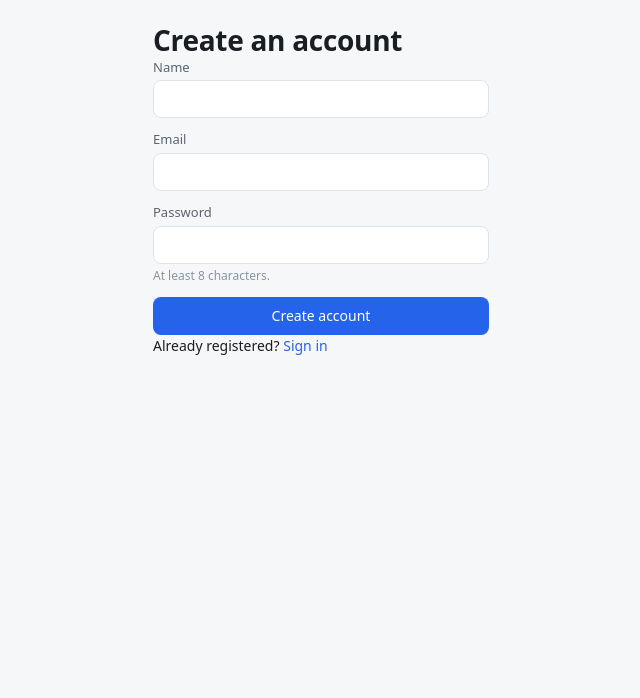
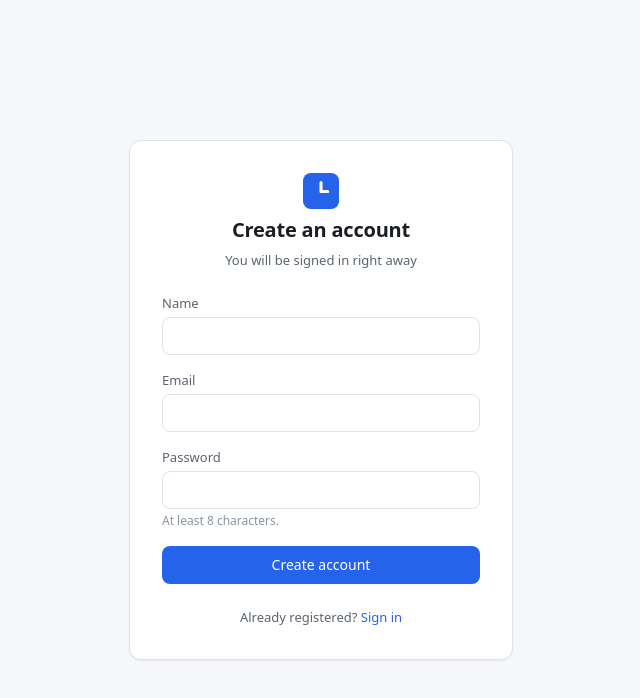
Before and after one commit to DenDiem/meeting-rooms-dendiem, a React (Vite) app in the folder apps/web/: page /register in a window 1280 px wide. Shown: the top 698 px of the page, without its empty margins (319-959 px from the left). Built offline with nearby package versions, Linux system fonts and the light colour scheme; no server answers.

Commit message:
feat(web): restyle auth screens

```diff
--- /dev/null
+++ b/apps/web/src/modules/auth/components/auth-card/AuthCard.module.scss
@@ -0,0 +1,44 @@
+.page {
+  display: grid;
+  min-height: 100dvh;
+  padding: var(--space-8) var(--space-4);
+  place-items: center;
+}
+
+.card {
+  background: var(--surface-card);
+  border: 1px solid var(--border-default);
+  border-radius: var(--radius-l);
+  box-shadow: var(--shadow-s);
+  display: grid;
+  gap: var(--space-5);
+  padding: var(--space-6);
+  width: var(--page-narrow-width);
+}
+
+.head {
+  display: grid;
+  gap: var(--space-2);
+  justify-items: center;
+  text-align: center;
+}
+
+.mark {
+  height: 2.25rem;
+  width: 2.25rem;
+}
+
+.title {
+  font: var(--heading-semibold-20);
+}
+
+.subtitle {
+  color: var(--text-secondary);
+  font: var(--body-regular-13);
+}
+
+.footer {
+  color: var(--text-secondary);
+  font: var(--body-regular-13);
+  text-align: center;
+}
--- /dev/null
+++ b/apps/web/src/modules/auth/components/auth-card/AuthCard.tsx
@@ -0,0 +1,28 @@
+import type { JSX, ReactNode } from 'react';
+
+import { BrandMark } from '@components/branding/brand-mark/BrandMark';
+
+import styles from './AuthCard.module.scss';
+
+interface AuthCardProps {
+  readonly title: string;
+  readonly subtitle: string;
+  readonly footer: ReactNode;
+  readonly children: ReactNode;
+}
+
+export const AuthCard = ({ title, subtitle, footer, children }: AuthCardProps): JSX.Element => (
+  <main className={styles.page}>
+    <section className={styles.card}>
+      <header className={styles.head}>
+        <BrandMark className={styles.mark} />
+        <h1 className={styles.title}>{title}</h1>
+        <p className={styles.subtitle}>{subtitle}</p>
+      </header>
+
+      {children}
+
+      <p className={styles.footer}>{footer}</p>
+    </section>
+  </main>
+);
--- a/apps/web/src/modules/auth/components/login-form/LoginForm.module.scss
+++ b/apps/web/src/modules/auth/components/login-form/LoginForm.module.scss
@@ -1,5 +1,4 @@
 .form {
   display: grid;
-  gap: 0.75rem;
-  max-width: 22rem;
+  gap: var(--space-4);
 }
--- a/apps/web/src/modules/auth/components/register-form/RegisterForm.module.scss
+++ b/apps/web/src/modules/auth/components/register-form/RegisterForm.module.scss
@@ -1,5 +1,4 @@
 .form {
   display: grid;
-  gap: 0.75rem;
-  max-width: 22rem;
+  gap: var(--space-4);
 }
--- a/apps/web/src/modules/auth/pages/login-page/LoginPage.module.scss
+++ /dev/null
@@ -1,5 +0,0 @@
-.page {
-  margin: 0 auto;
-  max-width: 24rem;
-  padding: 1.5rem;
-}
--- a/apps/web/src/modules/auth/pages/login-page/LoginPage.tsx
+++ b/apps/web/src/modules/auth/pages/login-page/LoginPage.tsx
@@ -1,15 +1,19 @@
 import type { JSX } from 'react';
 import { Link } from 'react-router';
 
+import { AuthCard } from '../../components/auth-card/AuthCard';
 import { LoginForm } from '../../components/login-form/LoginForm';
-import styles from './LoginPage.module.scss';
 
 export const LoginPage = (): JSX.Element => (
-  <main className={styles.page}>
-    <h1>Sign in</h1>
+  <AuthCard
+    title="Sign in"
+    subtitle="Book a meeting room in a couple of clicks"
+    footer={
+      <>
+        No account yet? <Link to="/register">Create one</Link>
+      </>
+    }
+  >
     <LoginForm />
-    <p>
-      No account yet? <Link to="/register">Create one</Link>
-    </p>
-  </main>
+  </AuthCard>
 );
--- a/apps/web/src/modules/auth/pages/register-page/RegisterPage.module.scss
+++ /dev/null
@@ -1,5 +0,0 @@
-.page {
-  margin: 0 auto;
-  max-width: 24rem;
-  padding: 1.5rem;
-}
--- a/apps/web/src/modules/auth/pages/register-page/RegisterPage.tsx
+++ b/apps/web/src/modules/auth/pages/register-page/RegisterPage.tsx
@@ -1,15 +1,19 @@
 import type { JSX } from 'react';
 import { Link } from 'react-router';
 
+import { AuthCard } from '../../components/auth-card/AuthCard';
 import { RegisterForm } from '../../components/register-form/RegisterForm';
-import styles from './RegisterPage.module.scss';
 
 export const RegisterPage = (): JSX.Element => (
-  <main className={styles.page}>
-    <h1>Create an account</h1>
+  <AuthCard
+    title="Create an account"
+    subtitle="You will be signed in right away"
+    footer={
+      <>
+        Already registered? <Link to="/login">Sign in</Link>
+      </>
+    }
+  >
     <RegisterForm />
-    <p>
-      Already registered? <Link to="/login">Sign in</Link>
-    </p>
-  </main>
+  </AuthCard>
 );
```
